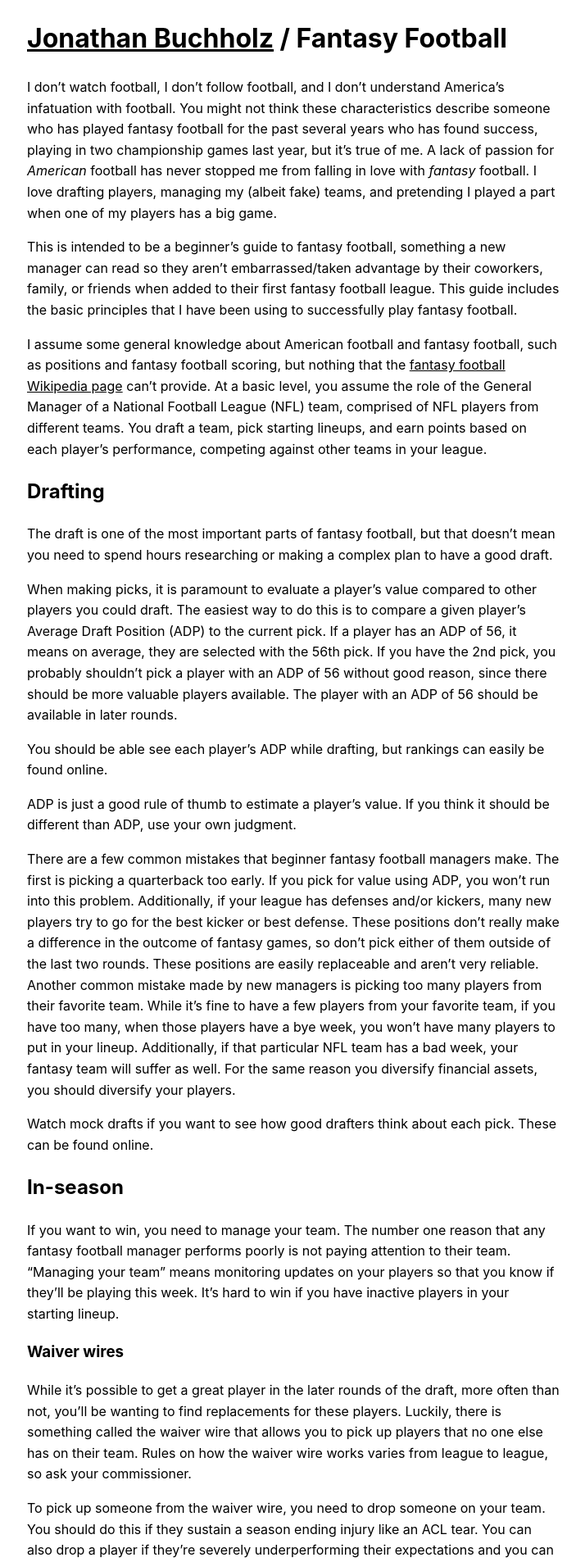
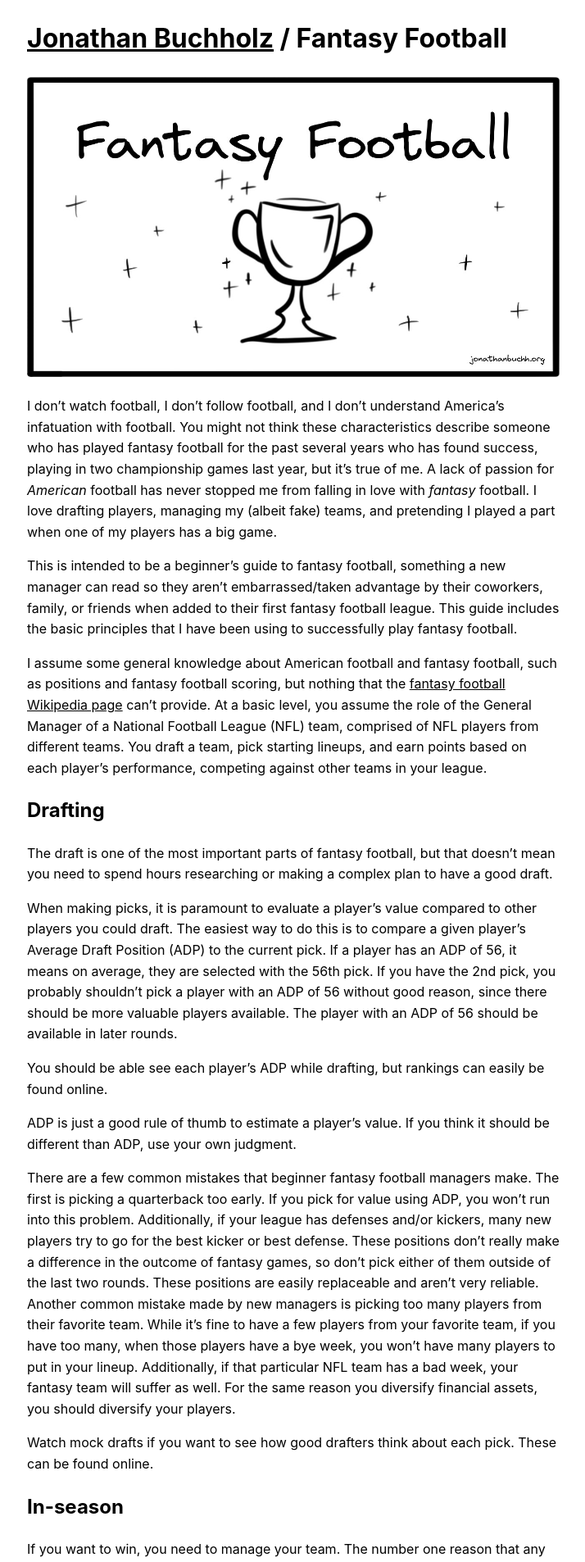
Before and after one commit to JonathanBuchh/buchh.org, a Jekyll site: the page built from _posts/2021-08-26-fantasy-football.md, in a window 1280 px wide. Shown: the top 1906 px of the page at 82% size, without its empty margins (282-996 px from the left). Built offline with Jekyll 4.4.1, drawn with Linux system fonts in a browser that asks for light colours.

Commit message:
Add image to Fantasy Football

```diff
--- a/_includes/head.html
+++ b/_includes/head.html
@@ -17,7 +17,7 @@
 <meta content="Jonathan Buchholz" name="og:author">
 <meta content="@JonathanBuchh" name="twitter:creator">
 {% if page.image %}
-<meta content="{{ site.url }}{{ image }}" name="og:image">
+<meta content="{{ site.url }}{{ page.image }}" name="og:image">
 <meta content="summary_large_image" name="twitter:card">
 <script type="application/ld+json">{"@context": "http://schema.org","@type": "CreativeWork","image": "{{ site.url }}{{ image}}","author": "Jonathan Buchholz"}</script>
 {% else %}
--- a/_posts/2021-08-26-fantasy-football.md
+++ b/_posts/2021-08-26-fantasy-football.md
@@ -1,7 +1,10 @@
 ---
 title: Fantasy Football
 description: A beginner's guide.
+image: /images/2021-08-26-trophy.jpg
 ---
+<img src="/images/2021-08-26-trophy.jpg" alt="Fantasy football trophy">
+
 I don't watch football, I don't follow football, and I don't understand America's infatuation with football. You might not think these characteristics describe someone who has played fantasy football for the past several years who has found success, playing in two championship games last year, but it's true of me. A lack of passion for _American_ football has never stopped me from falling in love with _fantasy_ football. I love drafting players, managing my (albeit fake) teams, and pretending I played a part when one of my players has a big game.
 
 This is intended to be a beginner's guide to fantasy football, something a new manager can read so they aren't embarrassed/taken advantage by their coworkers, family, or friends when added to their first fantasy football league. This guide includes the basic principles that I have been using to successfully play fantasy football.
```
Also changed, not shown: images/2021-08-26-trophy.jpg (added), 1 other file.
